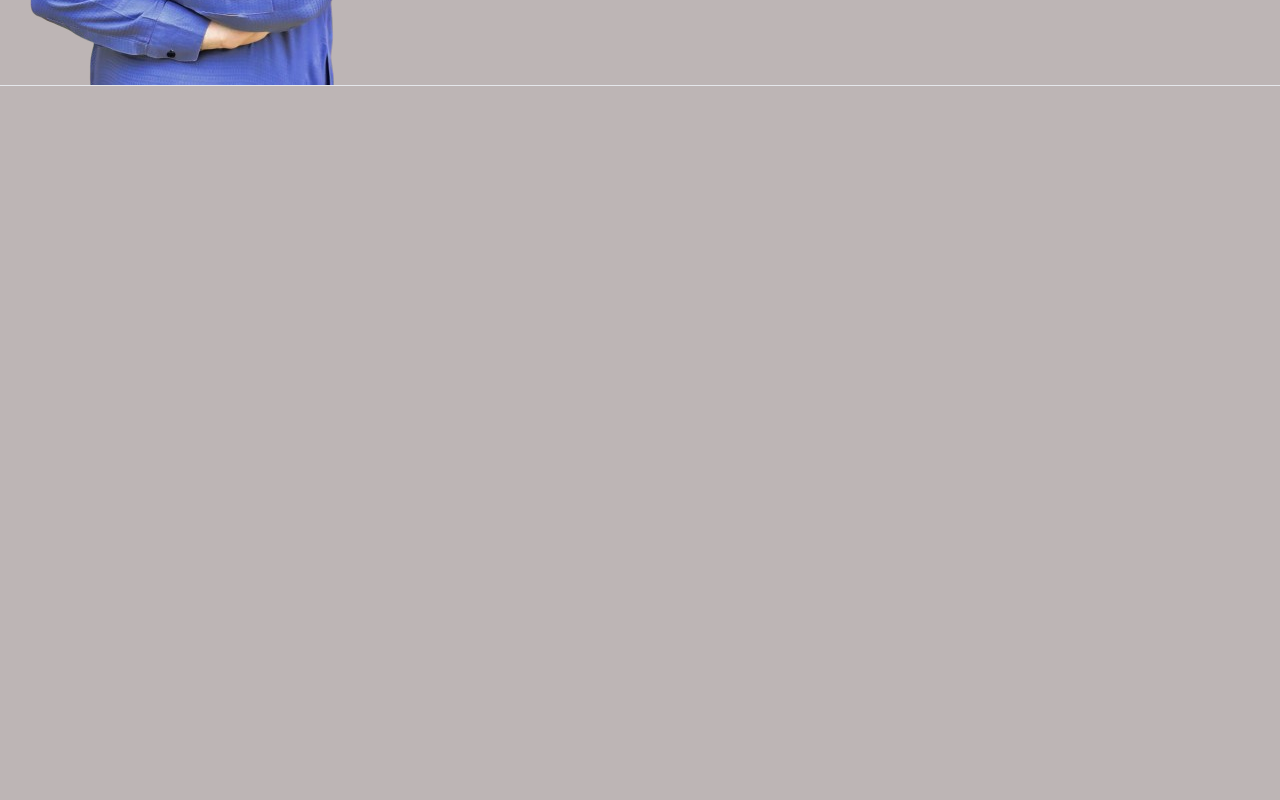
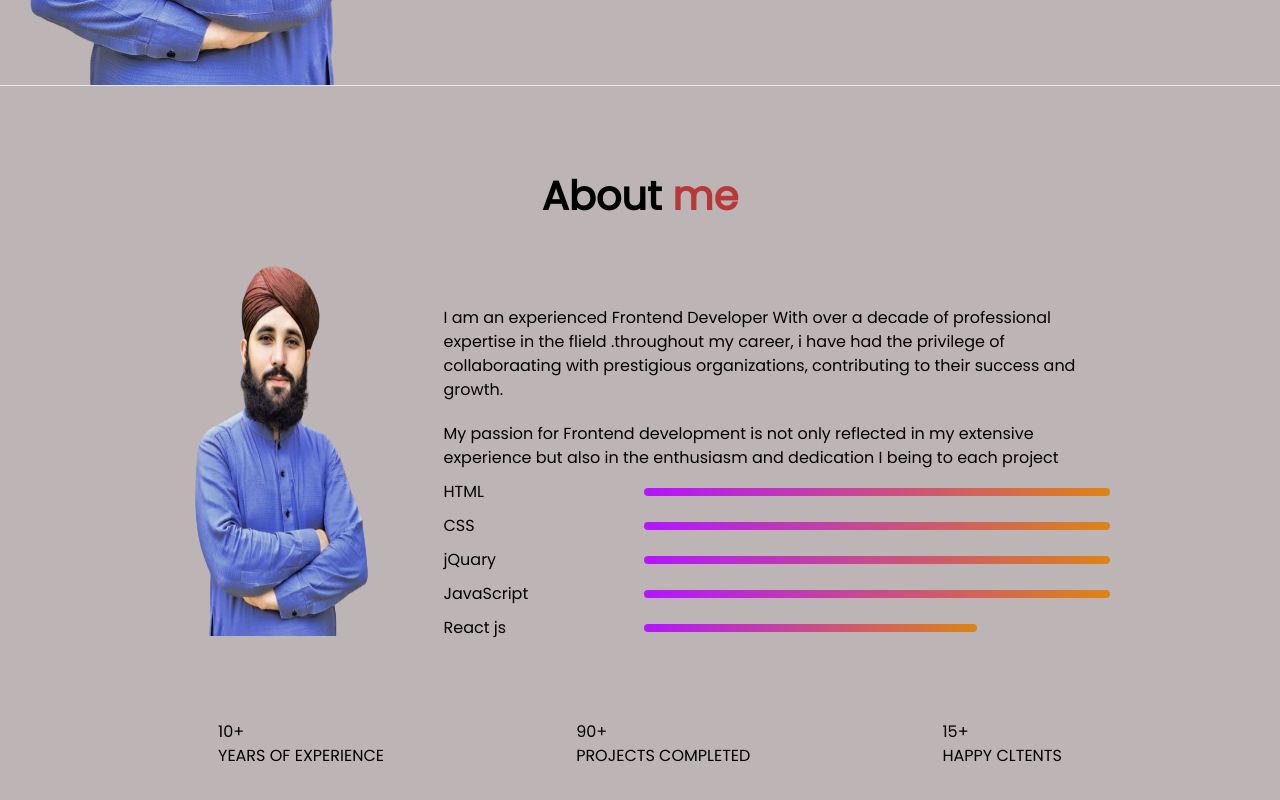
Before and after one commit to BilalAhmed8959/portfolio-bilalahmed, a React (Vite) app: page / in a window 1280 px wide. Shown: the part 1062-1862 px from the top of the page. Before the commit the page ends 1148 px from the top, so only its background shows below. Built offline with nearby package versions, Linux system fonts and the light colour scheme.

Commit message:
about page add

```diff
--- a/src/App.jsx
+++ b/src/App.jsx
@@ -1,12 +1,14 @@
 import React from 'react'
 import Navbar from './components/Navbar'
 import Home from './components/Home'
+import About from './components/About'
 
 const App = () => {
   return (
   <>
   <Navbar />
   <Home/>
+  <About />
   </>
   )
 }
--- /dev/null
+++ b/src/components/About.css
@@ -0,0 +1,66 @@
+.about{
+    display: flex;
+    flex-direction: column;
+    align-items: center;
+    justify-content: center;
+    gap: 80px;
+    margin: 80px 170px;
+}
+.title h1{
+    padding: 0px 30px;
+    font-size: 40px;
+    font-weight: 600;
+    text-align: center;
+}
+ .about_section{
+    display: flex;
+    gap: 60px;
+}
+.title span{
+    color: rgb(185, 55, 55);
+}
+.about_left img{
+    width: 600px;
+    height: 450px;
+    margin-top: -120px;
+}
+.about_right{
+    display: flex;
+    flex-direction:column;
+    /* gap: 80px; */
+}
+.about_par{
+    display: flex;
+    flex-direction: column;
+    gap: 20px;
+    font-weight: 500;
+}
+.about_skills{
+    display: flex;
+    flex-direction: column;
+    gap: 10px;
+    margin-top: 10px;
+}
+.about_skill{
+    display: flex;
+    gap: 50px;
+    align-items: center;
+    transition: 0.3s;
+}
+.about_skill p{
+    min-width: 150px;
+    }
+.about_skill hr{
+    outline: none;
+    border: none;
+    width: 50%;
+    height: 8px;
+    border-radius: 50px;
+    background: linear-gradient(264deg, #df8908 -5.09%, #b415ff);
+}
+.about_achievments{
+    display: flex;
+    width: 100%;
+    justify-content: space-around;
+    margin-bottom: 100px;
+}
--- /dev/null
+++ b/src/components/About.jsx
@@ -0,0 +1,50 @@
+import React from 'react'
+import './About.css'
+import top from '../img/WhatsApp_Image_2024-07-11_at_03.34.04_c24de134-removebg-preview-removebg-preview.png'
+function about() {
+  return (
+    <div className='about'>
+      <div className='title'>
+        <h1>About <span>me</span></h1>
+      </div>
+      <div className='about_section'>
+        <div className='about_left'>
+        <img src={top} alt="" />
+        </div>
+        <div className='about_right'>
+          <div className='about_par'>
+            <p>I am an experienced Frontend Developer With over a decade of professional expertise in the flield .throughout my career, i have had the privilege of collaboraating with prestigious organizations, contributing to their success and growth.</p>
+            <p>My passion for Frontend development is not only  reflected in my extensive experience but also in the enthusiasm and dedication I being to each project</p>
+          </div>
+          <div className='about_skills'>
+            <div className='about_skill'><p>HTML</p><hr style={{width:"99%"}}/></div>
+            <div className='about_skill'><p>CSS</p><hr style={{width:"99%"}}/></div>
+            <div className='about_skill'><p>jQuary</p><hr style={{width:"90%"}}/></div>
+            <div className='about_skill'><p>JavaScript</p><hr style={{width:"80%"}}/></div>
+            <div className='about_skill'><p>React js</p><hr style={{width:"50%"}}/></div>
+          </div>
+        </div>
+      </div>
+      <div className='about_achievments'>
+        <div className='about_achievment'>
+          <h1>10+</h1>
+          <p>YEARS OF EXPERIENCE</p>
+        </div>
+        <hr/>
+        <div className='about_achievment'>
+          <h1>90+</h1>
+          <p>PROJECTS COMPLETED</p>
+        </div>
+        <hr/>
+        <div className='about_achievment'>
+          <h1>15+</h1>
+          <p>HAPPY CLTENTS</p>
+        </div>
+
+
+      </div>
+    </div>
+  )
+}
+
+export default about
--- a/src/components/Home.jsx
+++ b/src/components/Home.jsx
@@ -1,5 +1,5 @@
 import React from 'react'
-import pic from "../img/WhatsApp_Image_2024-07-11_at_03.47.57_ac045c74-removebg-preview.png"
+import pic from '../img/home.png'
 import { RiFacebookCircleFill } from "react-icons/ri";
 import { FaLinkedin } from "react-icons/fa";
 import { FaGithubSquare } from "react-icons/fa";
```
Also changed, not shown: src/img/WhatsApp_Image_2024-07-11_at_03.34.04_c24de134-removebg-preview-removebg-preview.png (added), src/img/home.png (renamed from src/img/WhatsApp_Image_2024-07-11_at_03.47.57_ac045c74-removebg-preview.png).
